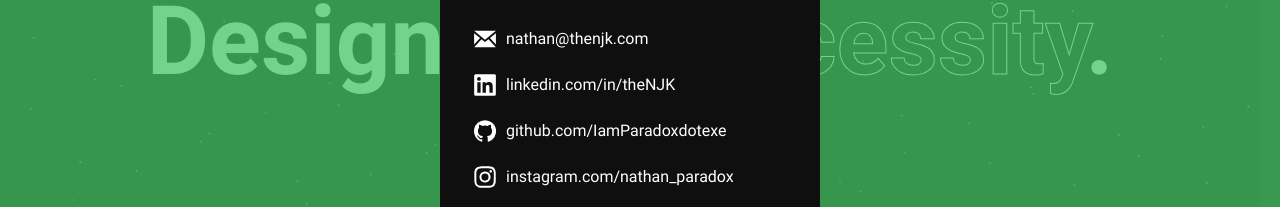
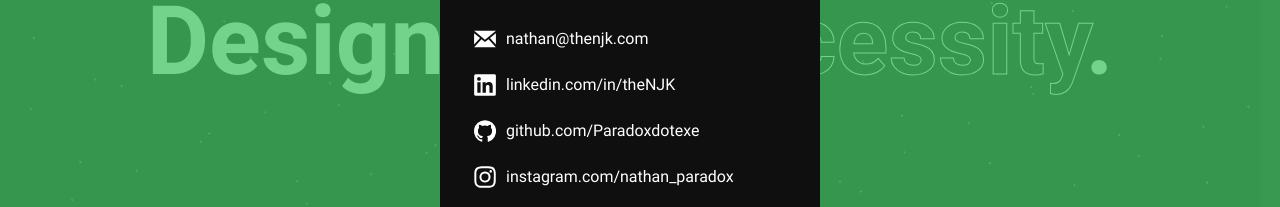
Before and after one commit to Paradoxdotexe/theNJK, a Vue app: page / in a window 1280 px wide. Both pictures are taken after a click on the button "Connect". Shown: the part 320-527 px from the top of the page. Built offline with nearby package versions, Linux system fonts and the light colour scheme.

Commit message:
Update GitHub username

```diff
--- a/src/components/global/Footer.vue
+++ b/src/components/global/Footer.vue
@@ -11,7 +11,7 @@
             Designer by necessity.
           </div>
           <div class="footer__media">
-            <a href="https://github.com/IamParadoxdotexe" target="_blank"><Icon name="GitHub" /></a>
+            <a href="https://github.com/Paradoxdotexe" target="_blank"><Icon name="GitHub" /></a>
             <a href="https://www.linkedin.com/in/thenjk/" target="_blank"><Icon name="LinkedIn" /></a>
             <a href="https://www.instagram.com/nathan_paradox/" target="_blank"><Icon name="Instagram" /></a>
           </div>
--- a/src/components/global/Header.vue
+++ b/src/components/global/Header.vue
@@ -42,9 +42,9 @@
           <Icon name="LinkedIn" />
           linkedin.com/in/theNJK
         </a>
-        <a class="connect-menu__link" href="https://github.com/IamParadoxdotexe" target="_blank">
+        <a class="connect-menu__link" href="https://github.com/Paradoxdotexe" target="_blank">
           <Icon name="GitHub" />
-          github.com/IamParadoxdotexe
+          github.com/Paradoxdotexe
         </a>
         <a class="connect-menu__link" href="https://www.instagram.com/nathan_paradox/" target="_blank">
           <Icon name="Instagram" />
```
